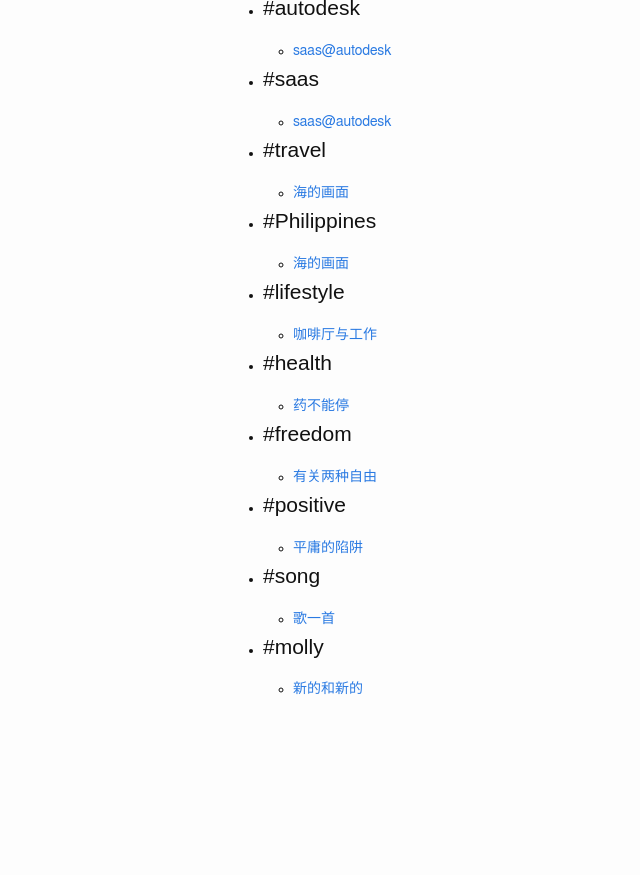
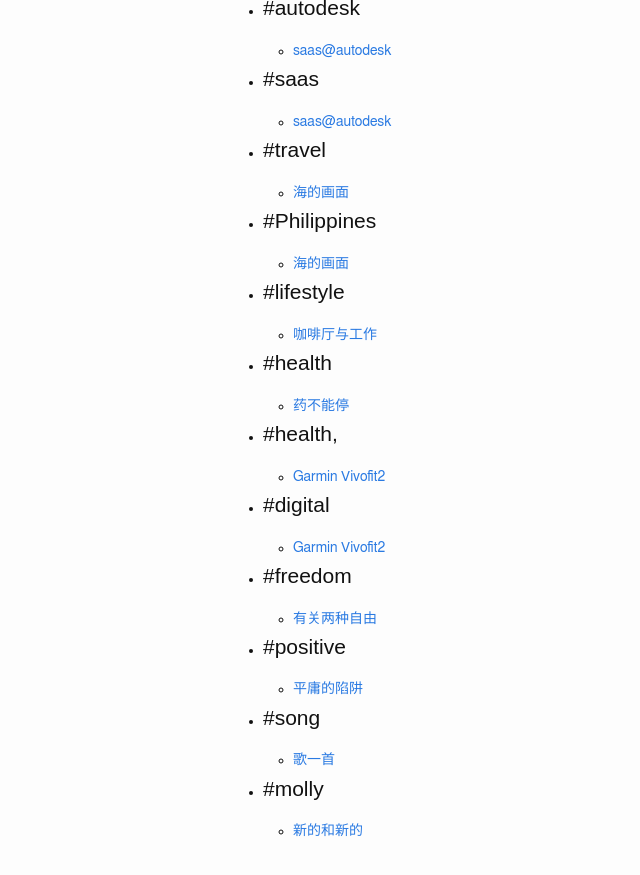
Before and after one commit to leoshcn/leoshcn.github.io, a Jekyll site: the page built from tags.html, in a window 1280 px wide and 900 px high, scrolled down 1579 px. Shown: the top 875 px of the window, without its empty margins (150-790 px from the left). Built offline with Jekyll 4.4.1, drawn with Linux system fonts in a browser that asks for light colours; before the commit the page ends 2337 px from its top, so only the background shows below that.

Commit message:
add tags

```diff
--- a/_posts/2015-04-19-garmin-vivofit.md
+++ b/_posts/2015-04-19-garmin-vivofit.md
@@ -3,6 +3,7 @@
 title: "Garmin Vivofit2"
 date: 2015-04-19 21:30:00 +0800
 category: Life
+tags: health, digital
 ---
 
 今天在京东入了一个手环，之前的fitbit flex 已经无法充电，而且每次充电都会是一次懒惰无法继续的风险。
```
